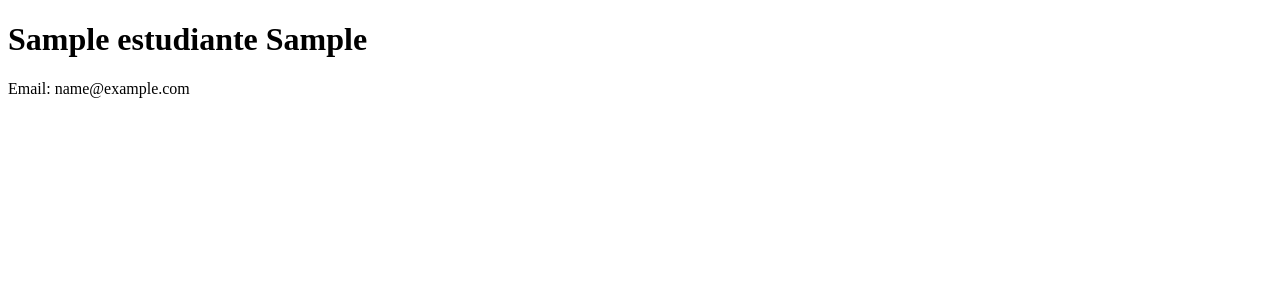
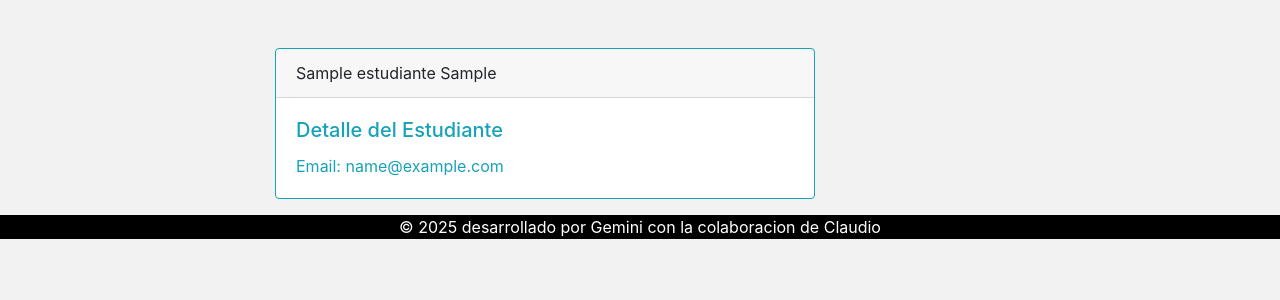
Before and after one commit to Schimizzi/django_coder, a Django app: page /web1/estudiantes/1/ in a window 1280 px wide. Shown: the top 300 px of the page. Run offline with Django 5.2, Linux system fonts and the light colour scheme; tables that the repository leaves empty hold one stand-in row (values such as "Sample post"); some libraries are stand-ins or nearby versions.

Commit message:
primeros_estilos_gemini

```diff
--- a/web1/templates/web1/estudiante_detail.html
+++ b/web1/templates/web1/estudiante_detail.html
@@ -1,11 +1,35 @@
-
 <!DOCTYPE html>
 <html>
 <head>
     <title>Detalle del Estudiante</title>
+    <!-- Agregamos los estilos de Bootstrap -->
+    <link rel="stylesheet" href="https://maxcdn.bootstrapcdn.com/bootstrap/4.0.0/css/bootstrap.min.css">
+    <style>
+        body {
+            background-color: #f2f2f2;
+        }
+    </style>
 </head>
 <body>
-    <h1>{{ estudiante.nombre }} {{ estudiante.apellido }}</h1>
-    <p>Email: {{ estudiante.email }}</p>
+    <!-- Agregamos una clase de Bootstrap para darle estilos a la sección principal -->
+    <div class="container mt-5">
+        <div class="row justify-content-center">
+            <div class="col-md-8">
+                <div class="card border-info mb-3" style="max-width: 540px;">
+                    <div class="card-header">{{ estudiante.nombre }} {{ estudiante.apellido }}</div>
+                    <div class="card-body text-info">
+                        <h5 class="card-title">Detalle del Estudiante</h5>
+                        <p class="card-text">Email: {{ estudiante.email | safe }}</p>
+                    </div>
+                </div>
+            </div>
+        </div>
+    </div>
+
+    <!-- Agregamos un footer para cerrar la página de manera elegante -->
+    <footer class="text-center text-lg-start" style="background-color: #000; color: #fff">
+        <p>&copy; 2025 desarrollado por Gemini con la colaboracion de Claudio</p>
+    </footer>
+
 </body>
 </html>
```
Also changed, not shown: web1/templates/web1/estudiantes_list.html (+13 -6 lines).
